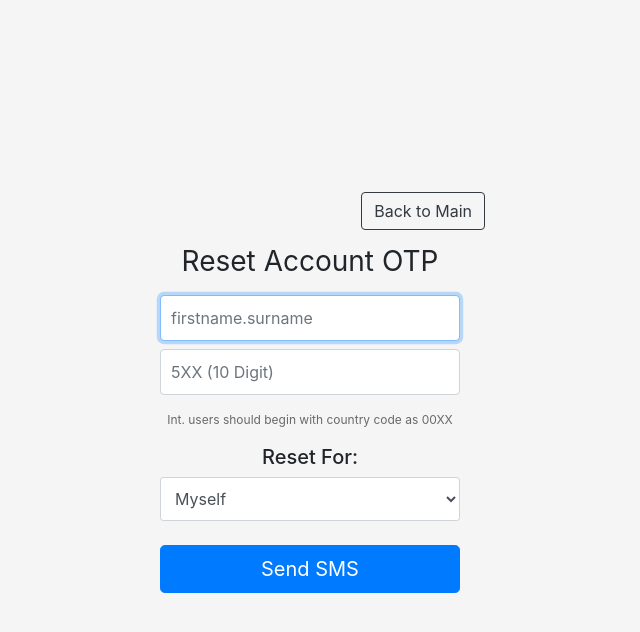
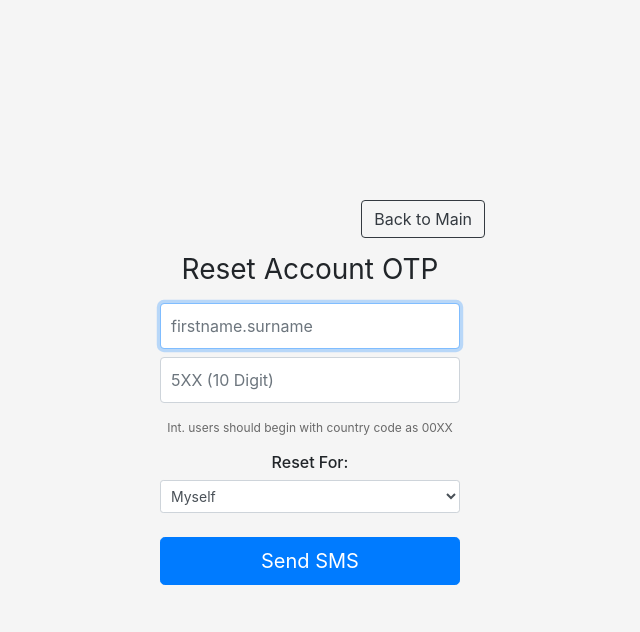
Before and after one commit to omertb/ssl-otp-reset, a Flask app: page /reset in a window 1280 px wide. Shown: the top 632 px of the page, without its empty margins (330-970 px from the left). Run offline with Flask 2, Linux system fonts and the light colour scheme; some libraries are stand-ins or nearby versions.

Commit message:
cosmetic change on 3rd party user form

```diff
--- a/static/scripts.js
+++ b/static/scripts.js
@@ -6,7 +6,7 @@ $(document).ready(function(){
                 $("#thirdPartyUserArea").hide();
                 document.getElementById('thirdPartyUser').value = '';
             } else{
-                $("#thirdPartyUserArea").fadeIn();
+                $("#thirdPartyUserArea").fadeIn("slow");
             }
         });
     }).change();
--- a/templates/reset_form.html
+++ b/templates/reset_form.html
@@ -25,12 +25,12 @@
 
     <p>
     <div class="form-group">
-    <h5>Reset For:</h5>
-        {{ form.on_behalf_option(class_="form-control form-control-sm", id="onBehalf") }}
+    <h6>Reset For:</h6>
+        {{ form.on_behalf_option(class_="form-control form-control-sm", style="padding: 6px; font-size: 14px;", id="onBehalf") }}
     </div>
         <div id="thirdPartyUserArea">
             <div class="form-group">
-                  {{ form.third_party_user(class_="form-control", id="thirdPartyUser", placeholder="firstname.surname (3rd Party)") }}
+                  {{ form.third_party_user(class_="form-control", style="padding: 6px; font-size: 14px;", id="thirdPartyUser", placeholder="firstname.surname (3rd Party)") }}
             </div>
             <span class="error" style="color: darkred; font-size: 12px;">
                   {% if form.third_party_user.errors %}
--- a/templates/unlock_form.html
+++ b/templates/unlock_form.html
@@ -25,12 +25,12 @@
 
     <p>
     <div class="form-group">
-    <h5>Unlock For:</h5>
-        {{ form.on_behalf_option(class_="form-control form-control-sm", id="onBehalf") }}
+    <h6>Unlock For:</h6>
+        {{ form.on_behalf_option(class_="form-control form-control-sm", style="padding: 6px; font-size: 14px;", id="onBehalf") }}
     </div>
         <div id="thirdPartyUserArea">
             <div class="form-group">
-                  {{ form.third_party_user(class_="form-control", id="thirdPartyUser", placeholder="firstname.surname (3rd Party)") }}
+                  {{ form.third_party_user(class_="form-control", style="padding: 6px; font-size: 14px;", id="thirdPartyUser", placeholder="firstname.surname (3rd Party)") }}
             </div>
             <span class="error" style="color: darkred; font-size: 12px;">
                   {% if form.third_party_user.errors %}
```
